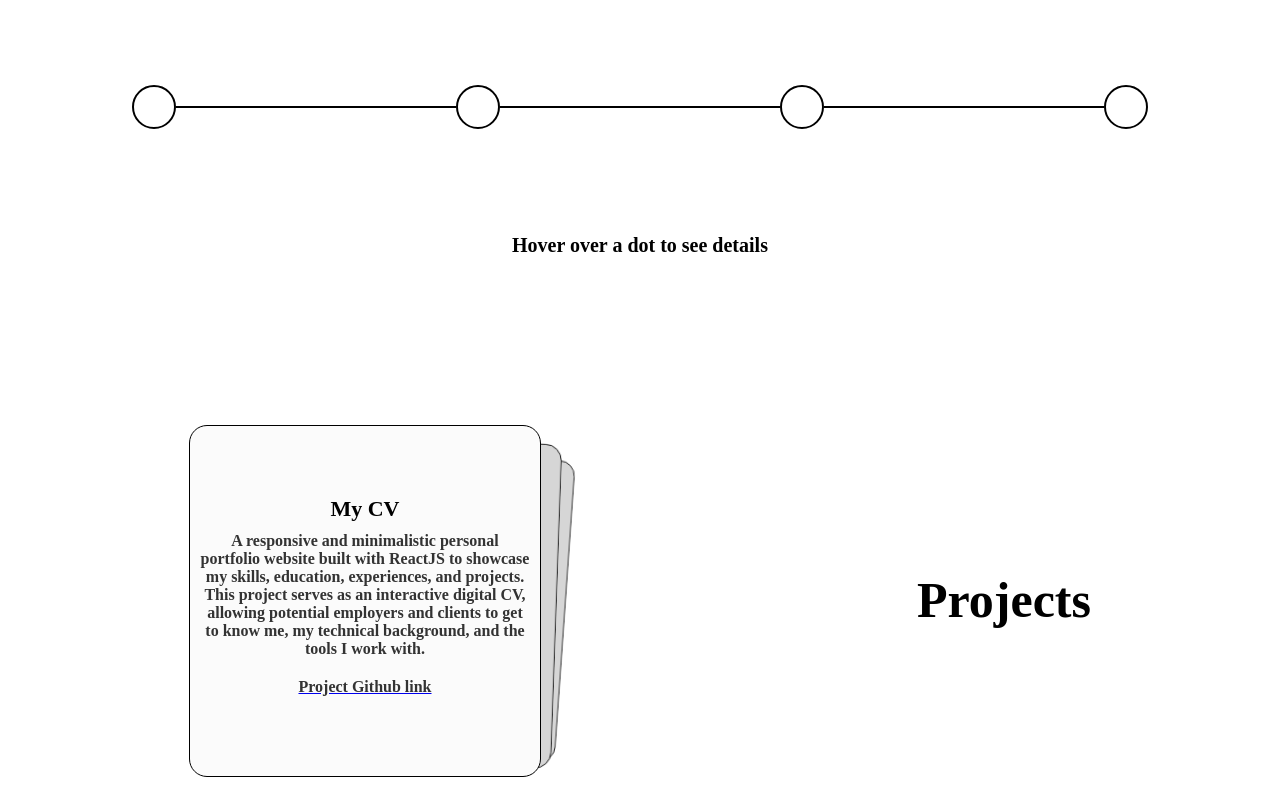
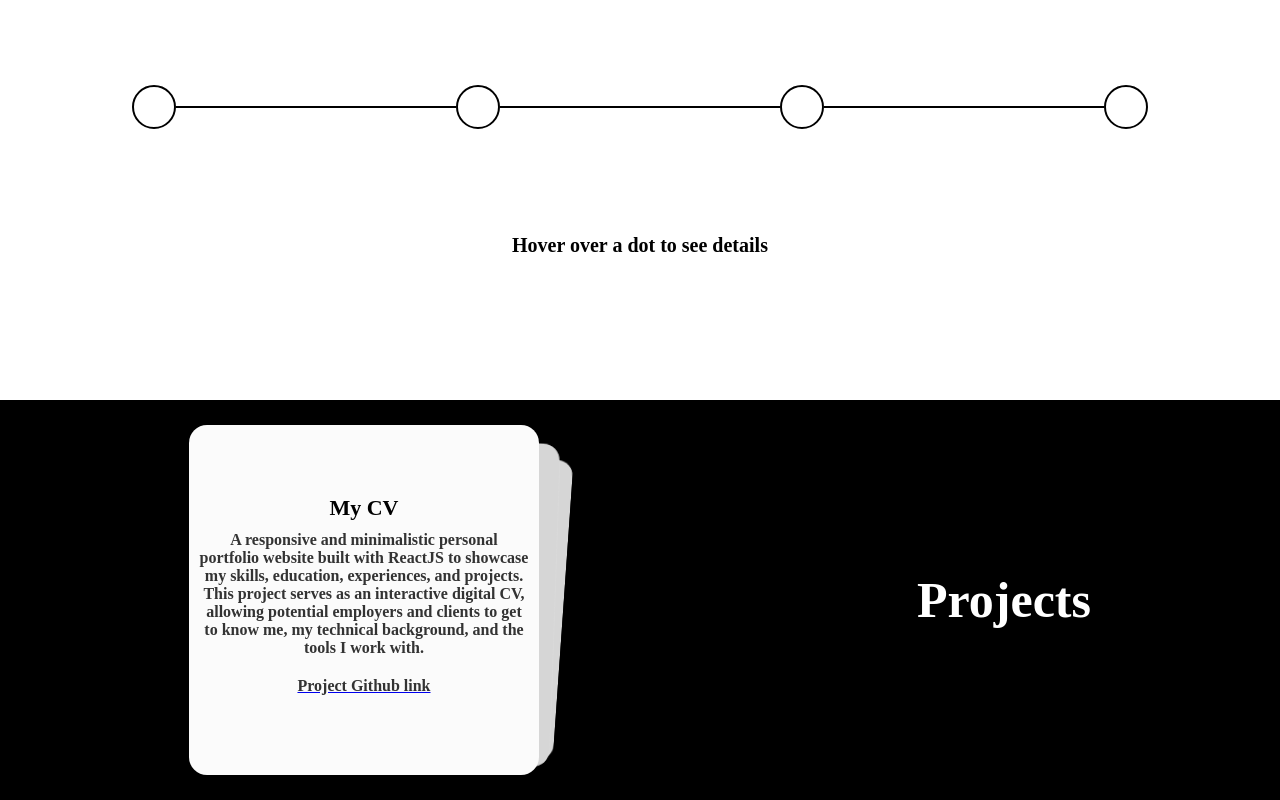
Before and after one commit to Dorsapourmand02/CVdorsapourmand, a React (Vite) app: page / in a window 1280 px wide. Shown: the part 1701-2501 px from the top of the page. Built offline with nearby package versions, Linux system fonts and the light colour scheme; a web font is replaced by a local one.

Commit message:
some changes added to projects

```diff
--- a/src/Component/Projects/Projects.css
+++ b/src/Component/Projects/Projects.css
@@ -5,6 +5,8 @@
   align-items: center;
   height: 400px;
   margin-top: 100px;
+  background-color: black;
+  color: white;
 }
 
 .swiper {
@@ -25,7 +27,7 @@
   font-size: 22px;
   font-weight: bold;
   color: #000000;
-  border: 1px solid black;
+  /* border: 1px solid black; */
   background-color: rgb(251, 251, 251);
 }
 
```
